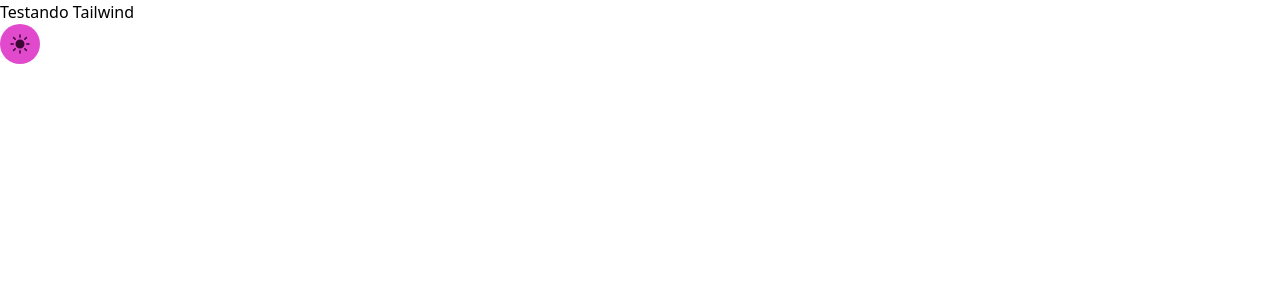
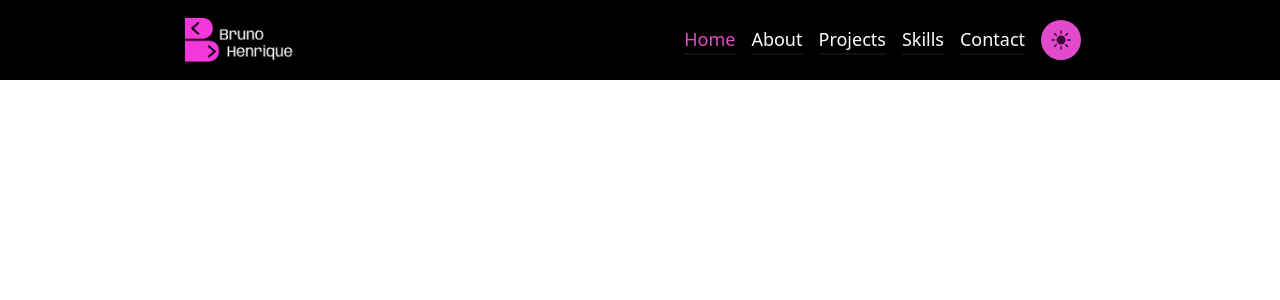
Before and after one commit to RiqueBruno/RiqueBruno, a React (Vite) app: page / in a window 1280 px wide. Shown: the top 300 px of the page. Built offline with nearby package versions, Linux system fonts and the light colour scheme.

Commit message:
feat: adiciona componente Header ao App

```diff
--- a/src/App.tsx
+++ b/src/App.tsx
@@ -1,5 +1,5 @@
 import { useState } from 'react';
-import ThemeButton from './components/ThemeButton/ThemeButton';
+import Header from './components/Header/Header';
 
 function App() {
   const [darkMode, setDarkMode] = useState(true);
@@ -11,9 +11,9 @@ function App() {
   /**
   Criar componentes
     Header
-      - Logo
-      - Nav (Desktop e Mobile)
-      - Botão de trocar tema
+      - Logo Ok
+      - Nav (Desktop e Mobile) OK
+      - Botão de trocar tema OK
     Main
       Home
         - Fundo animado
@@ -40,14 +40,8 @@ function App() {
   */
   return (
     <div className={`${darkMode && 'dark'}`}>
-      <main className="dark:bg-blue-400 bg-white">
-        <h1 className="dark:text-black bg-pink-400 dark:bg-yellow-300">
-          Testando Tailwind
-        </h1>
-        <ThemeButton
-          darkMode={darkMode}
-          handleThemeChange={handleThemeChange}
-        />
+      <main className="dark:bg-background-dark bg-background-light h-full">
+        <Header darkMode={darkMode} handleThemeChange={handleThemeChange} />
       </main>
     </div>
   );
```
